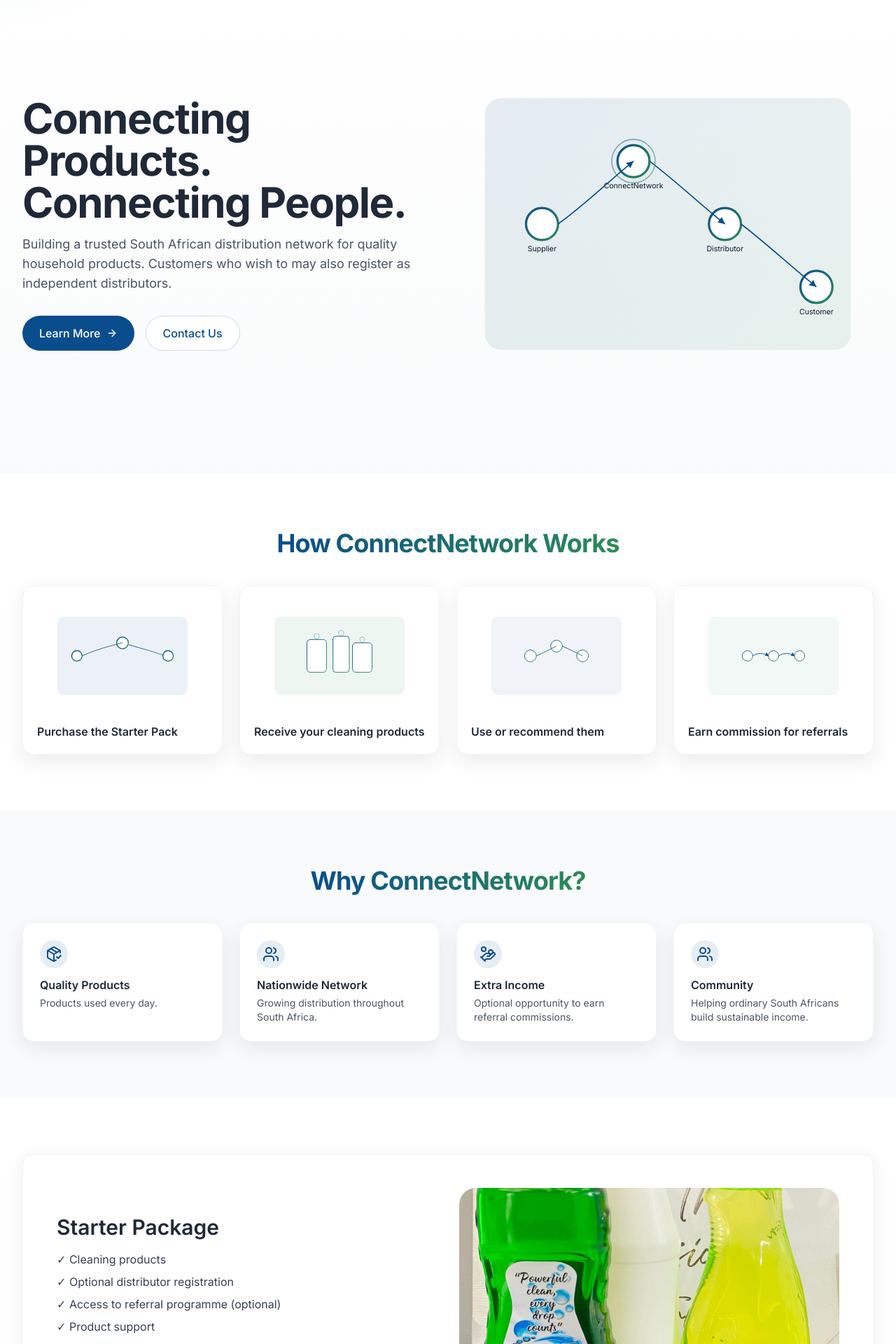
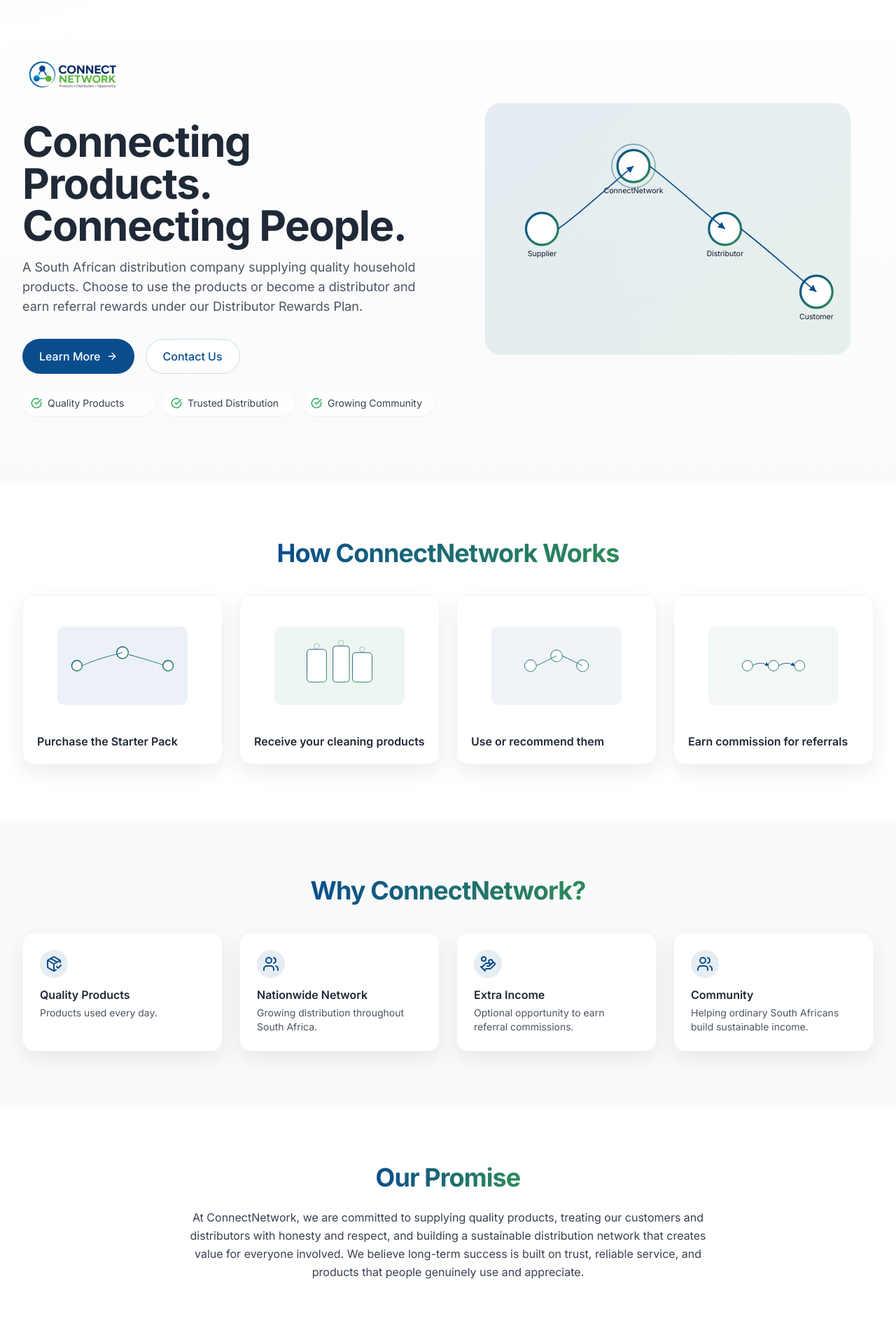
Before and after one commit to nejabobo-eng/connectnetwork, a Next.js app: page / in a window 1280 px wide. Shown: the part 100-2020 px from the top of the page at 70% size. Built offline with nearby package versions, Linux system fonts and the light colour scheme.

Commit message:
home: add Our Promise section, hero badges, hero logo; footer: brand tagline

```diff
--- a/app/layout.tsx
+++ b/app/layout.tsx
@@ -53,10 +53,10 @@
 		<footer className="mt-24 border-t relative overflow-hidden">
 		  {/* network pattern background */}
 		  <NetworkBackground subtle />
-		  <div className="container-section grid md:grid-cols-4 gap-8 py-12 text-sm relative">
+			<div className="container-section grid md:grid-cols-4 gap-8 py-12 text-sm relative">
 			<div>
 			  <div className={`text-primary font-bold text-lg mb-2 ${poppins.className}`}>ConnectNetwork</div>
-			  <p className="text-gray-600">Connecting Products. Connecting People.</p>
+				<p className="text-gray-600">Quality Products • Trusted Distribution • Growing Together</p>
 			</div>
 			<div>
 				<div className="font-semibold mb-3">Company</div>
--- a/components/pages/HomeClient.tsx
+++ b/components/pages/HomeClient.tsx
@@ -1,7 +1,7 @@
 "use client"
 import Image from 'next/image'
 import Link from 'next/link'
-import { ArrowRight, PackageCheck, Users, HandCoins } from 'lucide-react'
+import { ArrowRight, PackageCheck, Users, HandCoins, CheckCircle } from 'lucide-react'
 import { motion } from 'framer-motion'
 import type { ReactNode } from 'react'
 
@@ -28,12 +28,27 @@
 		</svg>
 
 		<div className="container-section grid md:grid-cols-2 gap-10 items-center min-h-[88vh] py-24">
-		  <motion.div initial={{y:20, opacity:0}} whileInView={{y:0, opacity:1}} viewport={{once:true}} transition={{duration:0.7}}>
+			<motion.div initial={{y:20, opacity:0}} whileInView={{y:0, opacity:1}} viewport={{once:true}} transition={{duration:0.7}}>
+			<img src="/logo/logo.jpg" alt="ConnectNetwork logo" className="h-16 md:h-24 w-auto mb-4" />
 			<h1 className="section-title text-4xl md:text-6xl leading-tight">Connecting Products. Connecting People.</h1>
-			<p className="section-subtitle mt-4 max-w-2xl">Building a trusted South African distribution network for quality household products. Customers who wish to may also register as independent distributors.</p>
+			<p className="section-subtitle mt-4 max-w-2xl">
+			  A South African distribution company supplying quality household products. Choose to use the products or become a distributor and earn referral rewards under our Distributor Rewards Plan.
+			</p>
 			<div className="mt-8 flex gap-4">
 			  <Link href="#learn-more" className="btn btn-primary">Learn More <ArrowRight className="ml-2 h-4 w-4" /></Link>
 			  <Link href="/contact" className="btn btn-ghost">Contact Us</Link>
+			</div>
+			  <div className="mt-6 grid grid-cols-1 sm:grid-cols-3 gap-3 text-sm text-gray-700" aria-label="Key assurances">
+			  {[
+				'Quality Products',
+				'Trusted Distribution',
+				'Growing Community'
+			  ].map((label, i) => (
+				<div key={label} className="flex items-center gap-2 bg-white/70 backdrop-blur rounded-full px-3 py-2 shadow-sm">
+				  <CheckCircle className="h-4 w-4 text-green-600" aria-hidden />
+				  <span>{label}</span>
+				</div>
+			  ))}
 			</div>
 		  </motion.div>
 		  <motion.div className="relative h-[420px] md:h-[520px]" initial={{scale:0.96, opacity:0}} whileInView={{scale:1, opacity:1}} viewport={{once:true}} transition={{duration:0.8}}>
@@ -61,7 +76,7 @@
 		</div>
 	  </section>
 
-	  <section className="bg-gray-50 py-20">
+		<section className="bg-gray-50 py-20">
 		<div className="container-section">
 		  <SectionTitle title="Why ConnectNetwork?" center />
 		  <div className="grid md:grid-cols-4 gap-6 mt-10">
@@ -70,6 +85,13 @@
 			<FeatureCard icon={<HandCoins className="h-6 w-6 text-primary" />} title="Extra Income" desc="Optional opportunity to earn referral commissions." />
 			<FeatureCard icon={<Users className="h-6 w-6 text-primary" />} title="Community" desc="Helping ordinary South Africans build sustainable income." />
 		  </div>
+		</div>
+	  </section>
+
+	  <section className="container-section py-20" aria-labelledby="our-promise">
+		<SectionTitle title="Our Promise" center />
+		<div id="our-promise" className="mt-6 max-w-3xl mx-auto text-gray-700 text-center leading-relaxed">
+		  At ConnectNetwork, we are committed to supplying quality products, treating our customers and distributors with honesty and respect, and building a sustainable distribution network that creates value for everyone involved. We believe long-term success is built on trust, reliable service, and products that people genuinely use and appreciate.
 		</div>
 	  </section>
 
```
